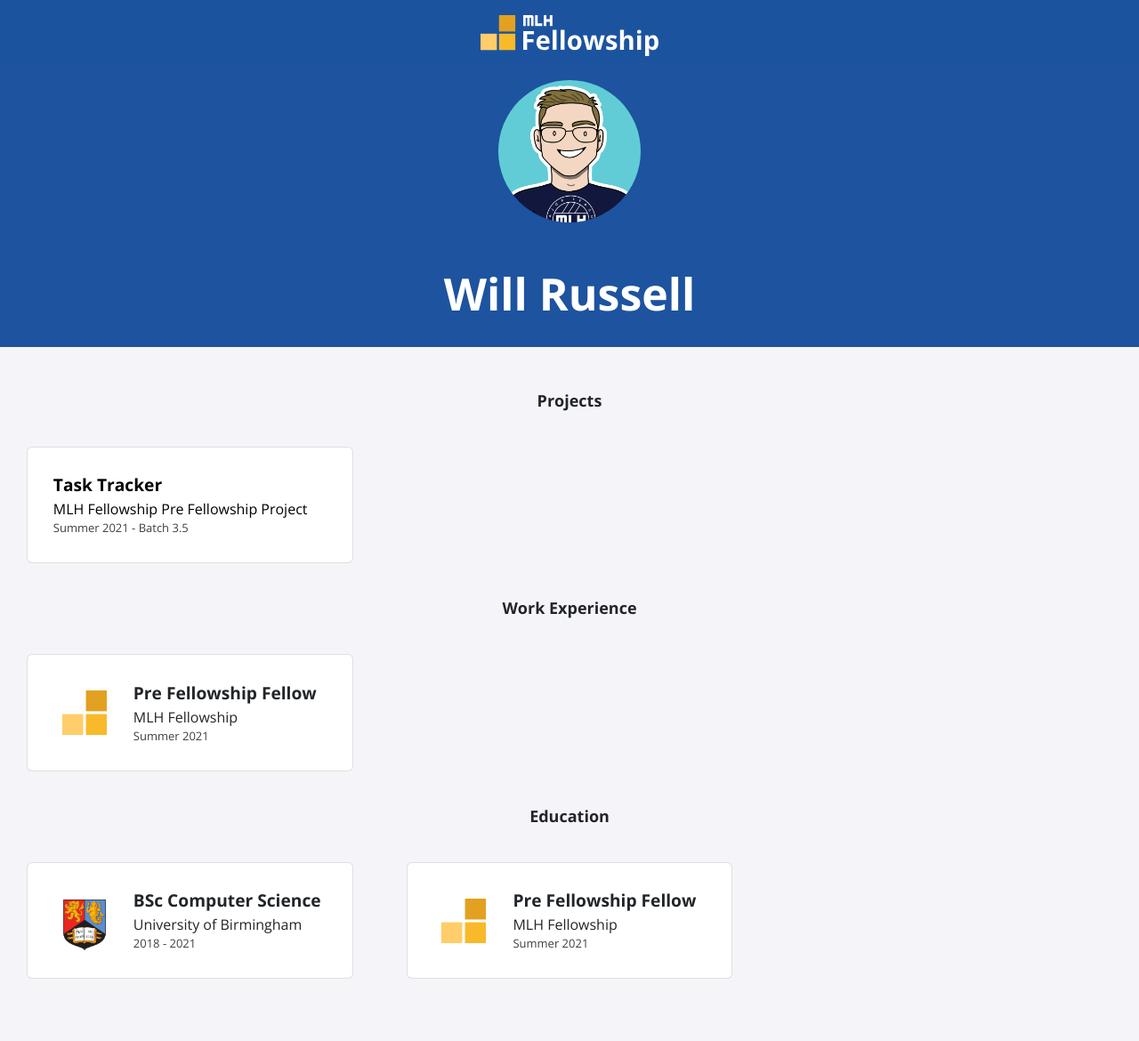
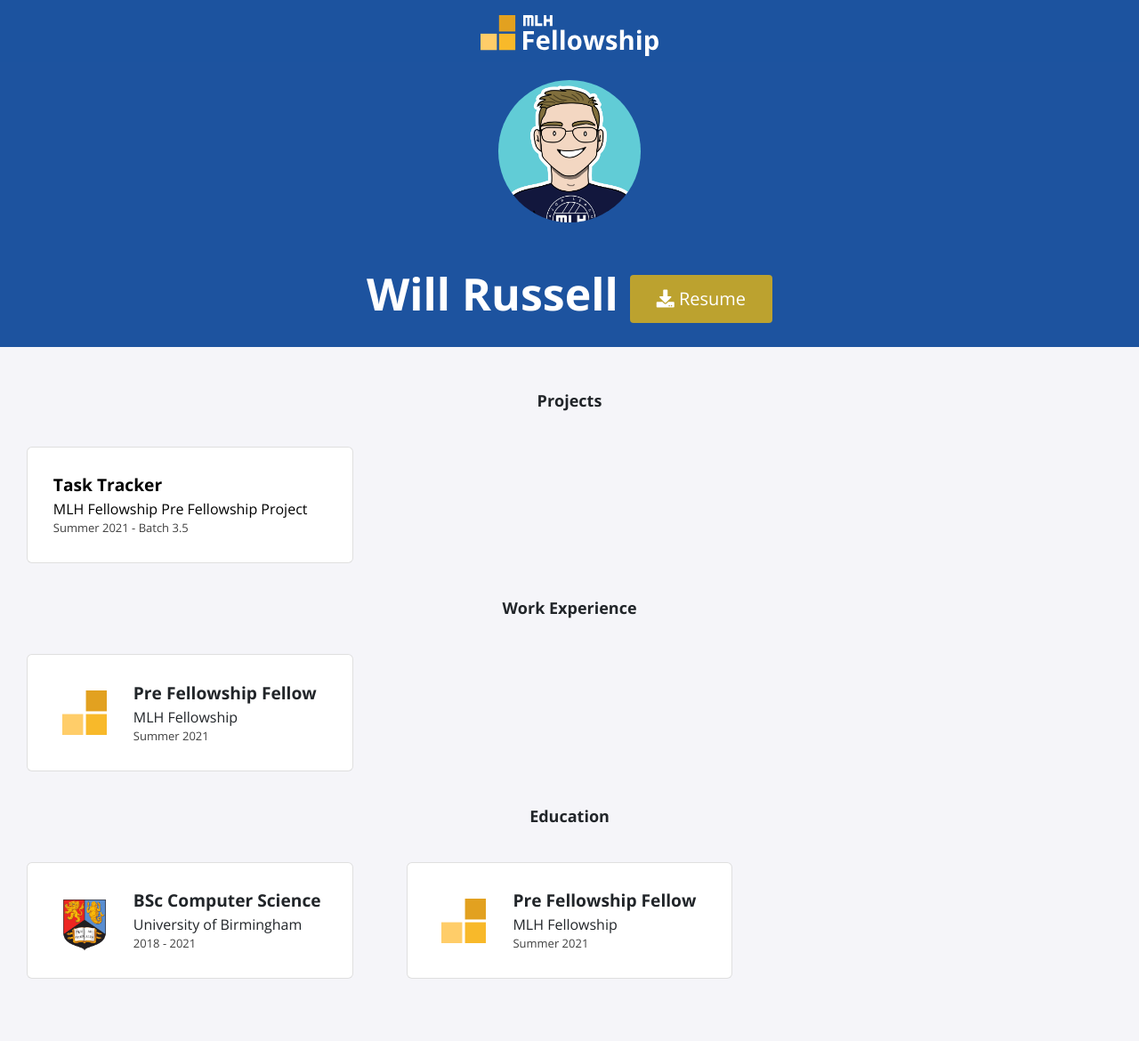
Before and after one commit to MLH-Fellowship/pod-3.1.2-portfolio, a Jekyll site: the page built from index.html, in a window 1280 px wide. Shown: the whole page at 89% size. Built offline with Jekyll 4.4.1, drawn with Linux system fonts in a browser that asks for light colours; nearby versions of some CDN libraries.

Commit message:
Create resume button

```diff
--- a/_includes/profile.html
+++ b/_includes/profile.html
@@ -2,5 +2,11 @@
     <div class="profile-picture">
         <img src="./assets/img/logo.jpg">
     </div>
-    <h1>{{ site.title }}</h1>
+    <h1>
+        {{ site.title }}
+        <a class="btn resume-btn" href="https://drive.google.com/file/d/1B0M-7WP-qzcuSVA_2C3Th05NhLz_-Jl2/view?usp=sharing" download>
+            <i class="fa fa-download"></i> Resume
+        </a>
+    </h1>
+
 </div>
--- a/_sass/profile.scss
+++ b/_sass/profile.scss
@@ -23,4 +23,19 @@
         margin-bottom: 30px;
         height: 200px;
     }
+
+    /* Style buttons */
+    .resume-btn {
+        background-color: rgba(255, 195, 0, .7);
+        border: none;
+        color: white;
+        padding: 12px 30px;
+        cursor: pointer;
+        font-size: 20px;
+    }
+
+    /* Darker background on mouse-over */
+    .resume-btn:hover {
+        background-color: rgba(255, 195, 0, 1);
+    }
 }
```
